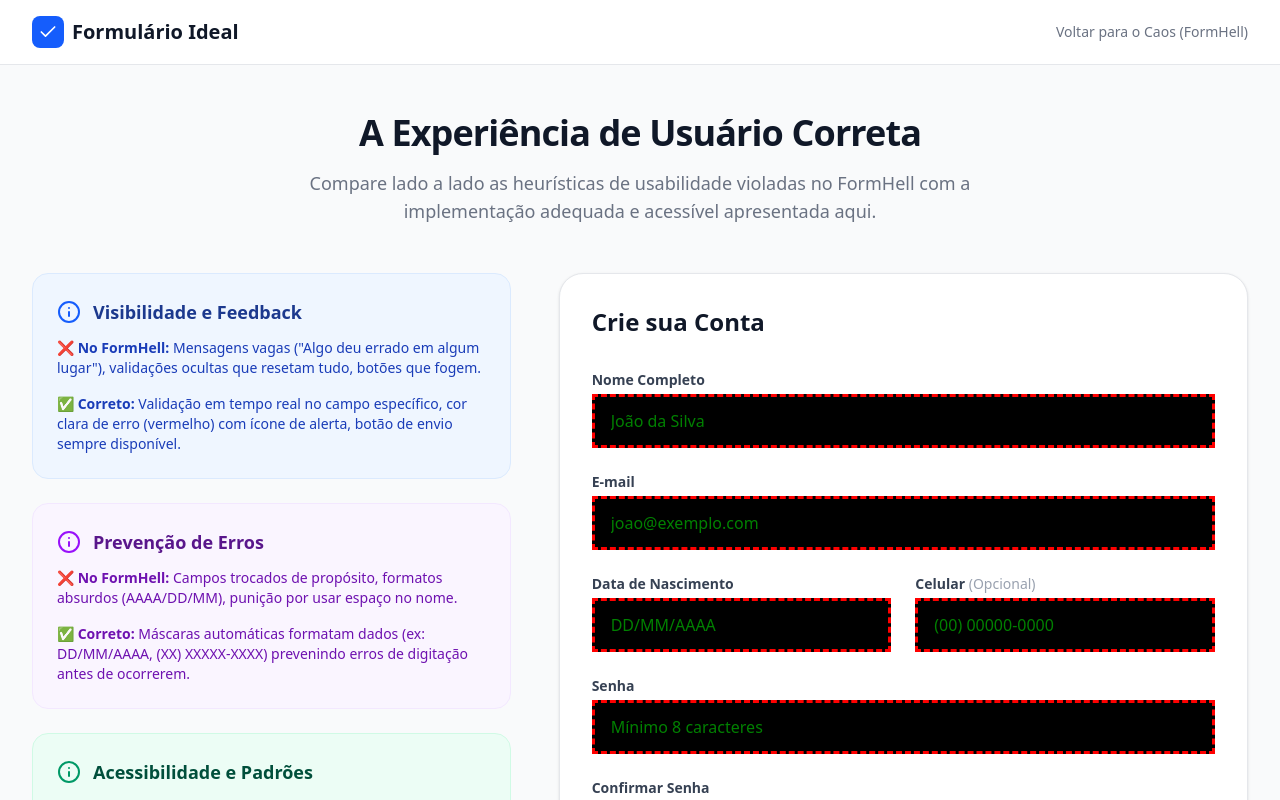
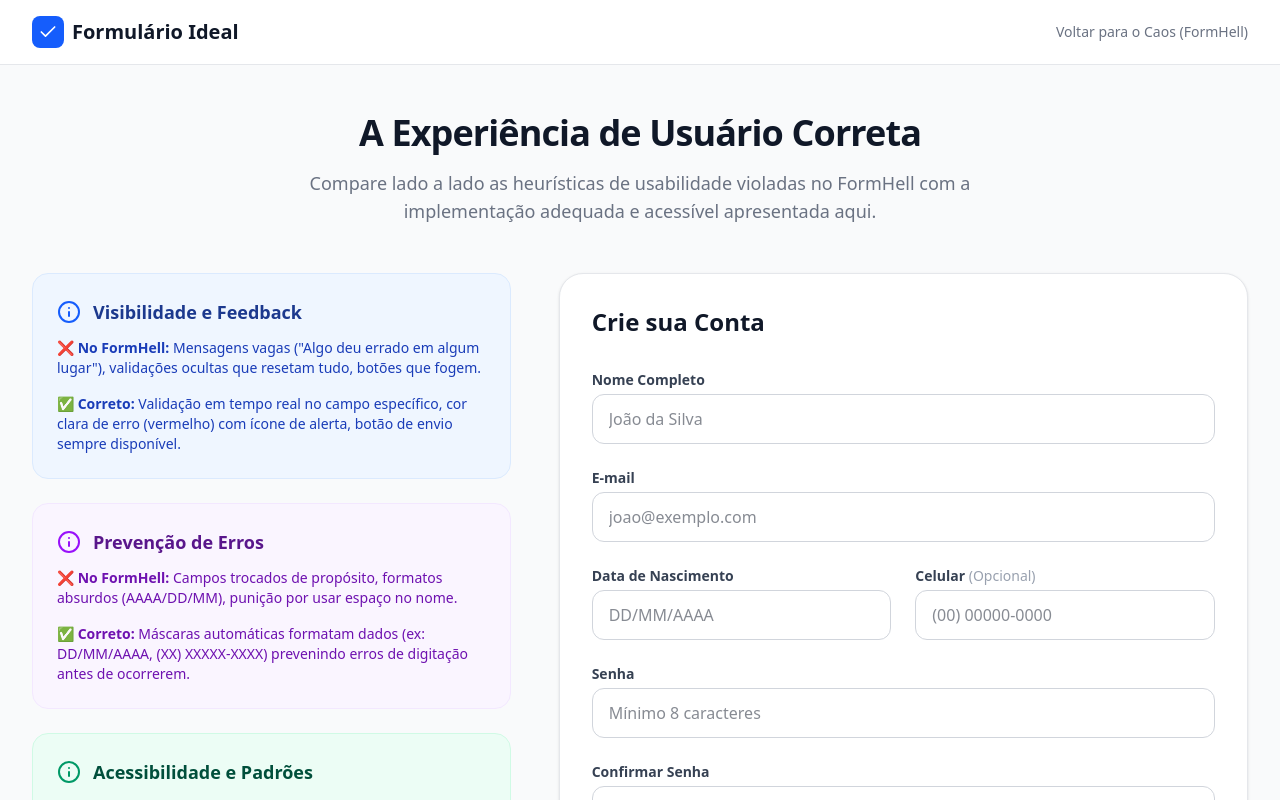
Before and after one commit to KaueRian/hackathon2026, a Next.js app: page /corrigido in a window 1280 px wide. Shown: the top 800 px of the page. Built offline with nearby package versions, Linux system fonts and the light colour scheme.

Commit message:
Fix: Scope troll input styles away from /corrigido page using clean-input class

```diff
--- a/src/app/corrigido/page.tsx
+++ b/src/app/corrigido/page.tsx
@@ -197,7 +197,7 @@ export default function CorrigidoPage() {
                       value={formData.nome}
                       onChange={handleChange}
                       onBlur={handleBlur}
-                      className={`w-full px-4 py-3 rounded-xl border ${errors.nome ? "border-red-500 focus:ring-red-100" : "border-gray-300 focus:border-blue-500 focus:ring-blue-100"} outline-none focus:ring-4 transition-all`}
+                      className={`clean-input w-full px-4 py-3 rounded-xl border ${errors.nome ? "border-red-500 focus:ring-red-100" : "border-gray-300 focus:border-blue-500 focus:ring-blue-100"} outline-none focus:ring-4 transition-all`}
                     />
                     {errors.nome && (
                       <p className="mt-2 text-sm text-red-600 flex items-center gap-1">
@@ -219,7 +219,7 @@ export default function CorrigidoPage() {
                       value={formData.email}
                       onChange={handleChange}
                       onBlur={handleBlur}
-                      className={`w-full px-4 py-3 rounded-xl border ${errors.email ? "border-red-500 focus:ring-red-100" : "border-gray-300 focus:border-blue-500 focus:ring-blue-100"} outline-none focus:ring-4 transition-all`}
+                      className={`clean-input w-full px-4 py-3 rounded-xl border ${errors.email ? "border-red-500 focus:ring-red-100" : "border-gray-300 focus:border-blue-500 focus:ring-blue-100"} outline-none focus:ring-4 transition-all`}
                     />
                     {errors.email && (
                       <p className="mt-2 text-sm text-red-600 flex items-center gap-1">
@@ -241,7 +241,7 @@ export default function CorrigidoPage() {
                       value={formData.nascimento}
                       onChange={handleChange}
                       onBlur={handleBlur}
-                      className={`w-full px-4 py-3 rounded-xl border ${errors.nascimento ? "border-red-500 focus:ring-red-100" : "border-gray-300 focus:border-blue-500 focus:ring-blue-100"} outline-none focus:ring-4 transition-all`}
+                      className={`clean-input w-full px-4 py-3 rounded-xl border ${errors.nascimento ? "border-red-500 focus:ring-red-100" : "border-gray-300 focus:border-blue-500 focus:ring-blue-100"} outline-none focus:ring-4 transition-all`}
                     />
                     {errors.nascimento && (
                       <p className="mt-2 text-sm text-red-600 flex items-center gap-1">
@@ -263,7 +263,7 @@ export default function CorrigidoPage() {
                       value={formData.telefone}
                       onChange={handleChange}
                       onBlur={handleBlur}
-                      className="w-full px-4 py-3 rounded-xl border border-gray-300 focus:border-blue-500 focus:ring-blue-100 outline-none focus:ring-4 transition-all"
+                      className="clean-input w-full px-4 py-3 rounded-xl border border-gray-300 focus:border-blue-500 focus:ring-blue-100 outline-none focus:ring-4 transition-all"
                     />
                   </div>
 
@@ -280,7 +280,7 @@ export default function CorrigidoPage() {
                       value={formData.senha}
                       onChange={handleChange}
                       onBlur={handleBlur}
-                      className={`w-full px-4 py-3 rounded-xl border ${errors.senha ? "border-red-500 focus:ring-red-100" : "border-gray-300 focus:border-blue-500 focus:ring-blue-100"} outline-none focus:ring-4 transition-all`}
+                      className={`clean-input w-full px-4 py-3 rounded-xl border ${errors.senha ? "border-red-500 focus:ring-red-100" : "border-gray-300 focus:border-blue-500 focus:ring-blue-100"} outline-none focus:ring-4 transition-all`}
                     />
                     {errors.senha && (
                       <p className="mt-2 text-sm text-red-600 flex items-center gap-1">
@@ -302,7 +302,7 @@ export default function CorrigidoPage() {
                       value={formData.confirmarSenha}
                       onChange={handleChange}
                       onBlur={handleBlur}
-                      className={`w-full px-4 py-3 rounded-xl border ${errors.confirmarSenha ? "border-red-500 focus:ring-red-100" : "border-gray-300 focus:border-blue-500 focus:ring-blue-100"} outline-none focus:ring-4 transition-all`}
+                      className={`clean-input w-full px-4 py-3 rounded-xl border ${errors.confirmarSenha ? "border-red-500 focus:ring-red-100" : "border-gray-300 focus:border-blue-500 focus:ring-blue-100"} outline-none focus:ring-4 transition-all`}
                     />
                     {errors.confirmarSenha && (
                       <p className="mt-2 text-sm text-red-600 flex items-center gap-1">
--- a/src/app/globals.css
+++ b/src/app/globals.css
@@ -47,7 +47,7 @@ body {
 }
 
 /* Make inputs look like non-inputs and vice versa */
-input[type="text"], input[type="password"], input[type="email"] {
+input:not(.clean-input)[type="text"], input:not(.clean-input)[type="password"], input:not(.clean-input)[type="email"] {
   border: 3px dashed #ff0000;
   background-color: #000000;
   color: #00ff00;
@@ -55,7 +55,7 @@ input[type="text"], input[type="password"], input[type="email"] {
   outline: none;
 }
 
-input:focus {
+input:not(.clean-input):focus {
   border: 3px dotted #0000ff;
   background-color: #ffffff;
   color: #000000;
```
